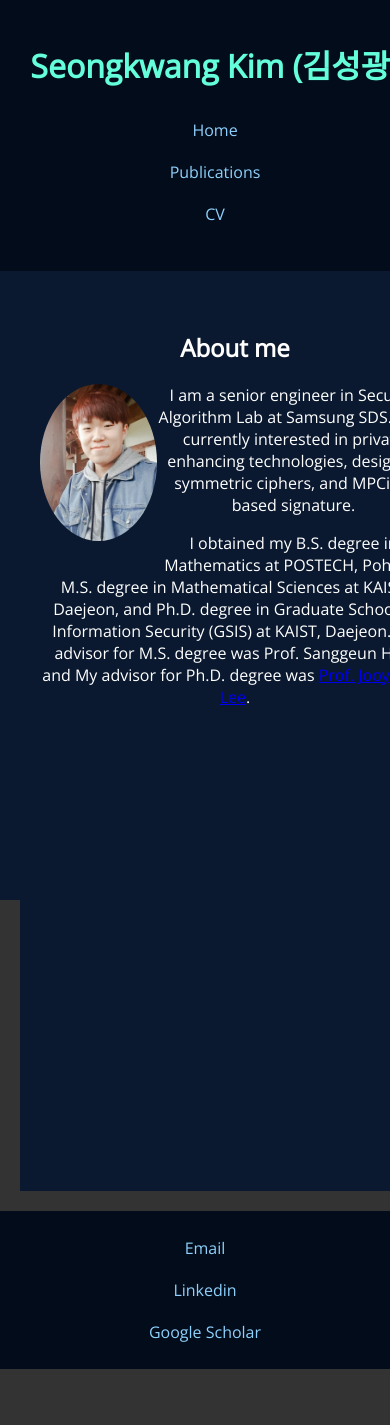
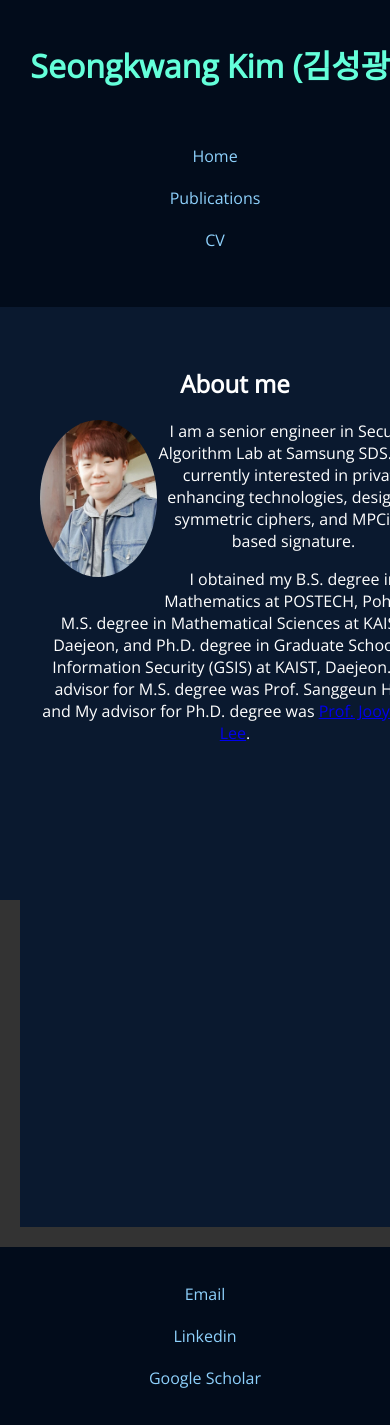
Before and after one commit to sgk1m/sgk1m.github.io, a Jekyll site: the page built from index.html, in a window 390 px wide. Built offline with Jekyll 4.4.1, drawn with Linux system fonts in a browser that asks for light colours; before the commit the page ends 1369 px from its top, so only the background shows below that.

Commit message:
Update main.css

```diff
--- a/css/main.css
+++ b/css/main.css
@@ -89,12 +89,12 @@
 }
 
 footer ul li {
-    margin: 0 20px;
+    margin: 20px 20px;
 }
 
 @media (max-width: 1200px) {
     header nav, .main, footer {
-        padding: 0 10px;
+        padding: 10px 10px;
     }
 
     .profile-image {
@@ -110,7 +110,7 @@
     }
 
     nav ul li, footer ul li {
-        margin: 10px 0;
+        margin: 10px 10px;
     }
     .profile-image {
         float: left;
```
